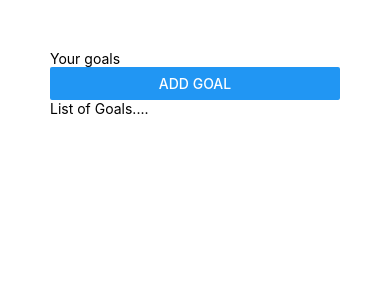
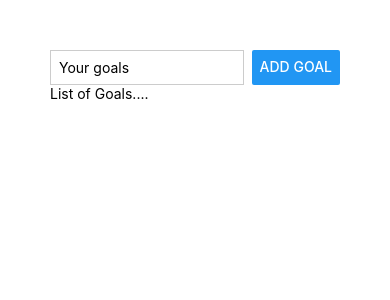
Before and after one commit to prashantkumar1113/verveu-react-native, a React Native app in the folder react-native-starter/: screen / in a window 390 px wide. Shown: the top 300 px of the page. Built offline with nearby package versions, Linux system fonts and the light colour scheme.

Commit message:
Started using Flexbox

```diff
--- a/react-native-starter/App.js
+++ b/react-native-starter/App.js
@@ -5,8 +5,8 @@
     return (
         <View style={styles.appContainer}>
             {/* Adding a todo */}
-            <View>
-                <TextInput placeholder="Your goals" />
+            <View style={styles.inputContainer}>
+                <TextInput style={styles.textInput} placeholder="Your goals" />
                 <Button title="Add Goal" />
             </View>
 
@@ -26,4 +26,15 @@
         // justifyContent: "center",
         padding: 50,
     },
+    inputContainer: {
+        flexDirection: "row",
+        justifyContent: "space-between",
+    },
+    textInput: {
+        borderWidth: 1,
+        borderColor: "#ccc",
+        width: "75%",
+        marginRight: 8,
+        padding: 8,
+    },
 });
```
